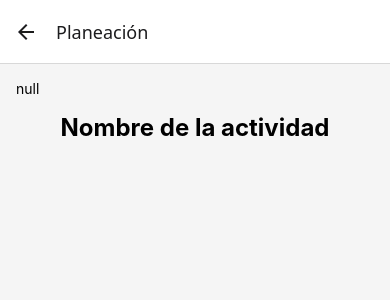
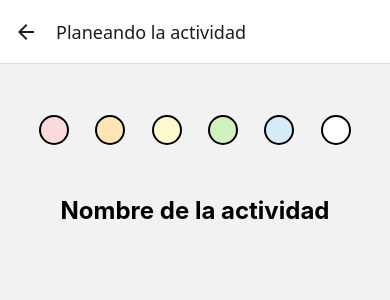
Before and after one commit to jaquinterob/qplanning-mobile, a React Native app: screen /Planning in a window 390 px wide. Shown: the top 300 px of the page. Built offline with nearby package versions, Linux system fonts and the light colour scheme.

Commit message:
add ColorSelector

```diff
--- /dev/null
+++ b/src/components/ColorSelector.tsx
@@ -0,0 +1,44 @@
+import { StyleSheet, Text, TouchableOpacity, View } from "react-native";
+import { TaskCardColors } from "../enums/task-card-colors";
+
+interface ColorSelectorProps {
+  onSelect: (color: TaskCardColors) => void;
+}
+
+const ColorSelector: React.FC<ColorSelectorProps> = ({ onSelect }) => {
+  const colorNames = Object.keys(TaskCardColors);
+  return (
+    <View style={styles.container}>
+      {colorNames.map((colorName) => {
+        const colorValue = (TaskCardColors as any)[colorName];
+        return (
+          <TouchableOpacity
+            key={colorName}
+            style={[styles.colorBox, { backgroundColor: colorValue }]}
+            onPress={() => onSelect(colorValue)}
+          >
+            <Text></Text>
+          </TouchableOpacity>
+        );
+      })}
+    </View>
+  );
+};
+
+const styles = StyleSheet.create({
+  container: {
+    flexDirection: "row",
+    justifyContent: "space-around",
+    padding: 10,
+  },
+  colorBox: {
+    width: 30,
+    height: 30,
+    borderRadius: 25,
+    margin: 5,
+    borderWidth: 2,
+    borderColor: "black",
+  },
+});
+
+export default ColorSelector;
--- a/src/components/TaskCard.tsx
+++ b/src/components/TaskCard.tsx
@@ -14,7 +14,11 @@ const TaskCard: React.FC<TaskCardProps> = ({ task, onLongPress }) => {
 
   return (
     <TouchableOpacity
-      style={[styles.card, task.completed && { opacity: 0.5 }]} // Aplica opacidad del 50% si está completado
+      style={[
+        styles.card,
+        task.completed && { opacity: 0.5 },
+        { backgroundColor: task.color },
+      ]}
       onLongPress={onLongPress}
     >
       <View style={styles.content}>
--- /dev/null
+++ b/src/constants/constants.ts
@@ -0,0 +1 @@
+export const DEFAULT_EMOJI = "⭐";
--- /dev/null
+++ b/src/enums/task-card-colors.ts
@@ -0,0 +1,8 @@
+export enum TaskCardColors {
+  Pink = "#FADADD",
+  Peach = "#FFE5B4",
+  Yellow = "#FFFACD",
+  Mint = "#D0F0C0",
+  Blue = "#D6EAF8",
+  Default = "#FFFFFF",
+}
--- a/src/mocks/task.mock.ts
+++ b/src/mocks/task.mock.ts
@@ -1,3 +1,5 @@
+import { DEFAULT_EMOJI } from "../constants/constants";
+import { TaskCardColors } from "../enums/task-card-colors";
 import { Task } from "../types/Task";
 
 export const mockTask: Task[] = [
@@ -8,6 +10,7 @@ export const mockTask: Task[] = [
     emoji: "🍽️",
     assignedTo: "Juan",
     estimatedCompletionTime: 15,
+    color: TaskCardColors.Default,
   },
   {
     id: "2",
@@ -16,6 +19,7 @@ export const mockTask: Task[] = [
     emoji: "🗑️",
     assignedTo: "María",
     estimatedCompletionTime: 12,
+    color: TaskCardColors.Default,
   },
   {
     id: "3",
@@ -24,29 +28,34 @@ export const mockTask: Task[] = [
     emoji: "🛁",
     assignedTo: "Carlos",
     estimatedCompletionTime: 17,
+    color: TaskCardColors.Default,
   },
   {
     id: "4",
     title: "Cortar el césped",
     completed: false,
     emoji: "📦",
+    color: TaskCardColors.Yellow,
   },
   {
     id: "6",
     title: "Organizar el armario",
     completed: false,
-    emoji: "📦",
+    emoji: DEFAULT_EMOJI,
+    color: TaskCardColors.Default,
   },
   {
     id: "7",
     title: "Organizar el armario",
     completed: false,
-    emoji: "📦",
+    emoji: DEFAULT_EMOJI,
+    color: TaskCardColors.Default,
   },
   {
     id: "8",
     title: "Organizar el armario",
     completed: false,
-    emoji: "📦",
+    emoji: DEFAULT_EMOJI,
+    color: TaskCardColors.Default,
   },
 ];
--- a/src/navigation/AppNavigator.tsx
+++ b/src/navigation/AppNavigator.tsx
@@ -18,7 +18,7 @@ const AppNavigator = () => {
         <Stack.Screen
           name="Planning"
           component={PlanningScreen}
-          options={{ title: "Planeación" }}
+          options={{ title: "Planeando la actividad" }}
         />
       </Stack.Navigator>
     </NavigationContainer>
--- a/src/screens/HomeScreen.tsx
+++ b/src/screens/HomeScreen.tsx
@@ -14,6 +14,8 @@ import type { Task } from "../types/Task"; // Ensure this is the correct Task ty
 import { useNavigation, NavigationProp } from "@react-navigation/native";
 import { mockTask } from "../mocks/task.mock";
 import { useStore } from "../store/useStore";
+import { DEFAULT_EMOJI } from "../constants/constants";
+import { TaskCardColors } from "../enums/task-card-colors";
 
 export type RootStackParamList = {
   Home: undefined;
@@ -39,8 +41,9 @@ const HomeScreen: React.FC = () => {
       const newTask: Task = {
         id: (tasks.length + 2).toString(),
         title: newTaskTitle,
-        completed:false,
-        emoji: "📦",
+        completed: false,
+        emoji: DEFAULT_EMOJI,
+        color: TaskCardColors.Default,
       };
       setTasks([...tasks, newTask]);
       setNewTaskTitle("");
@@ -62,7 +65,6 @@ const HomeScreen: React.FC = () => {
       {tasks.some((task) => !task.assignedTo) && (
         <>
           <Text style={styles.title}>Lista de actividades sin planear</Text>
-          <Text>{JSON.stringify(selectedTask)}</Text>
           <FlatList
             data={tasks.filter((task) => !task.assignedTo)}
             keyExtractor={(item) => item.id}
--- a/src/screens/PlanningScreen.tsx
+++ b/src/screens/PlanningScreen.tsx
@@ -9,6 +9,8 @@ import {
 } from "react-native";
 import { useStore } from "../store/useStore";
 import EmojiSelector from "../components/EmojiSelector";
+import { TaskCardColors } from "../enums/task-card-colors";
+import ColorSelector from "../components/ColorSelector";
 
 const PlanningScreen: React.FC = () => {
   const { selectedTask, setSelectedTask, setTasks, tasks } = useStore();
@@ -37,15 +39,25 @@ const PlanningScreen: React.FC = () => {
     setIsEditingTitle(false); // Salir del modo de edición
   };
 
+  const onSelectColor = (color: TaskCardColors) => {
+    if (selectedTask) {
+      const updatedTasks = tasks.map((task) =>
+        task.id === selectedTask.id ? { ...task, color } : task
+      );
+      setTasks(updatedTasks);
+      setSelectedTask({ ...selectedTask, color });
+    }
+  };
   return (
+    <View style={{ flex: 1, backgroundColor: selectedTask?.color }}>
       <View style={styles.container}>
+        <View style={{ paddingVertical: 20 }}>
+          <ColorSelector onSelect={onSelectColor} />
+        </View>
         <View>
-        <Text>{JSON.stringify(selectedTask)}</Text>
-        {/* Emoji seleccionado que abre el modal */}
           <TouchableOpacity onPress={() => setModalVisible(true)}>
             <Text style={styles.emojiText}>{selectedTask?.emoji}</Text>
           </TouchableOpacity>
-        {/* Modal para seleccionar emojis */}
           <EmojiSelector
             visible={isModalVisible}
             onSelect={handleEmojiSelect}
@@ -71,6 +83,7 @@ const PlanningScreen: React.FC = () => {
           )}
         </View>
       </View>
+    </View>
   );
 };
 
@@ -78,7 +91,7 @@ const styles = StyleSheet.create({
   container: {
     flex: 1,
     padding: 16,
-    backgroundColor: "#f5f5f5",
+    height: 9000,
   },
   emojiText: {
     fontSize: 128,
--- a/src/types/Task.ts
+++ b/src/types/Task.ts
@@ -1,4 +1,4 @@
-import { ColorEnum } from "../enums/ColorEnum";
+import { TaskCardColors } from "../enums/task-card-colors";
 
 export type TaskStatus = "pending" | "in-progress" | "completed";
 
@@ -6,10 +6,10 @@ export interface Activity {
   id: string;
   title: string;
   completed: boolean;
+  color: TaskCardColors;
 }
 export interface Task extends Activity {
   emoji?: string;
-  color?: string;
   assignedTo?: string;
   estimatedCompletionTime?: number; // in minutes
 }
```
Also changed, not shown: src/enums/ColorEnum.ts (deleted, +0 -7 lines). Lines whose indentation alone changed are shown as unchanged.
